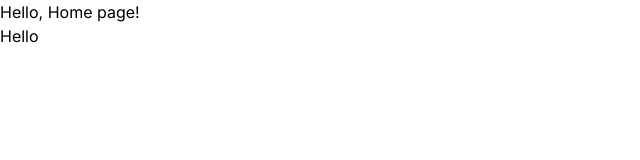
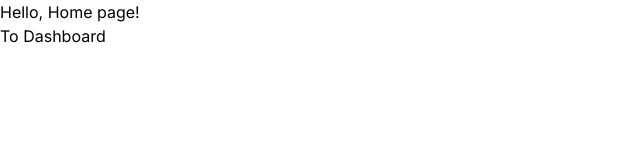
Before and after one commit to kangzBredz04/bukuku, a Next.js app: page / in a window 1280 px wide. Shown: the top 160 px of the page, without its empty margins (0-640 px from the left). Built offline with nearby package versions, Linux system fonts and the light colour scheme.

Commit message:
belajar membuat link pada nextjs

```diff
--- a/app/dashboard/page.tsx
+++ b/app/dashboard/page.tsx
@@ -1,4 +1,11 @@
+import Link from "next/link";
+
 // `app/dashboard/page.tsx` is the UI for the `/dashboard` URL
 export default function Page() {
-  return <h1>Hello, Dashboard Page!</h1>;
+  return (
+    <>
+      <h1>Hello, Dashboard Page!</h1>
+      <Link href={"/"}>To Home</Link>
+    </>
+  );
 }
--- a/app/layout.tsx
+++ b/app/layout.tsx
@@ -16,9 +16,7 @@ export default function RootLayout({
 }>) {
   return (
     <html lang="en">
-      <body className={inter.className}>
-        {children} <h1>Hello</h1>
-      </body>
+      <body className={inter.className}>{children}</body>
     </html>
   );
 }
--- a/app/page.tsx
+++ b/app/page.tsx
@@ -1,4 +1,11 @@
+import Link from "next/link";
+
 // `app/page.tsx` is the UI for the `/` URL
 export default function Page() {
-  return <h1>Hello, Home page!</h1>;
+  return (
+    <>
+      <h1>Hello, Home page!</h1>
+      <Link href={"/dashboard"}>To Dashboard</Link>
+    </>
+  );
 }
```
